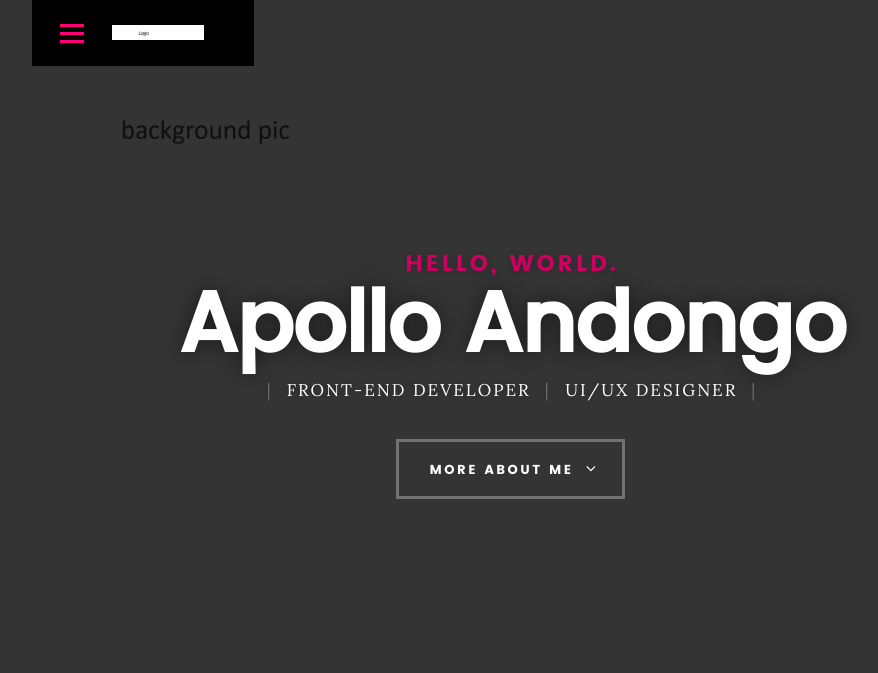
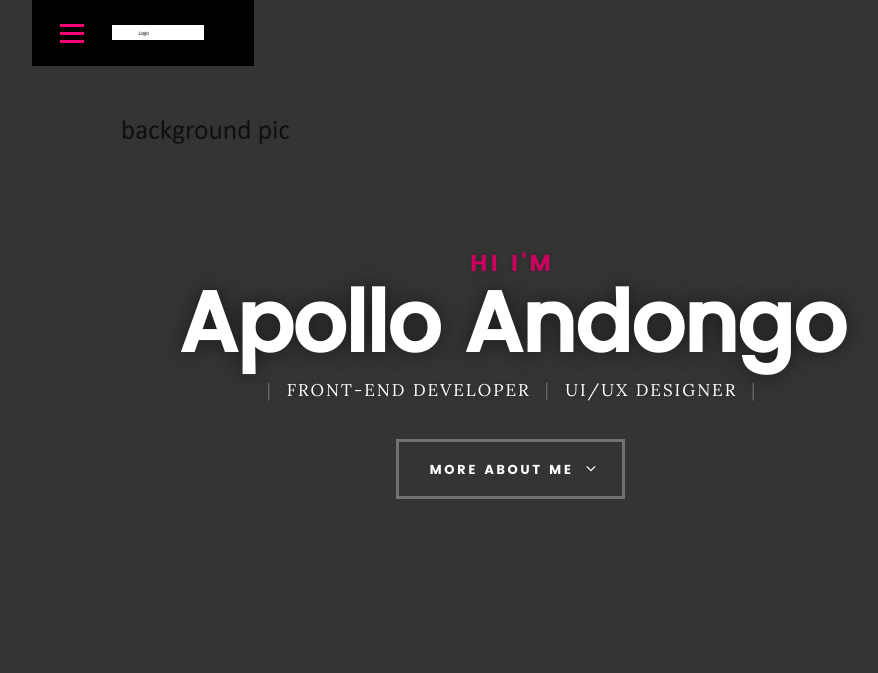
Before and after one commit to Apollo2132/Apollo2132.github.io, a plain HTML site: page index.html in a window 1280 px wide. Shown: the top 673 px of the page, without its empty margins (128-1006 px from the left). Drawn offline with Linux system fonts and the light colour scheme; files whose address does not match are found by name.

Commit message:
Updated File

```diff
--- a/index.html
+++ b/index.html
@@ -73,7 +73,7 @@
 
    			<div class="col-twelve">
 
-	   			<h5>Hello, World.</h5>
+	   			<h5>Hi I'm</h5>
 	   			<h1>Apollo Andongo</h1>
 
 	   			<p class="intro-position">
```
